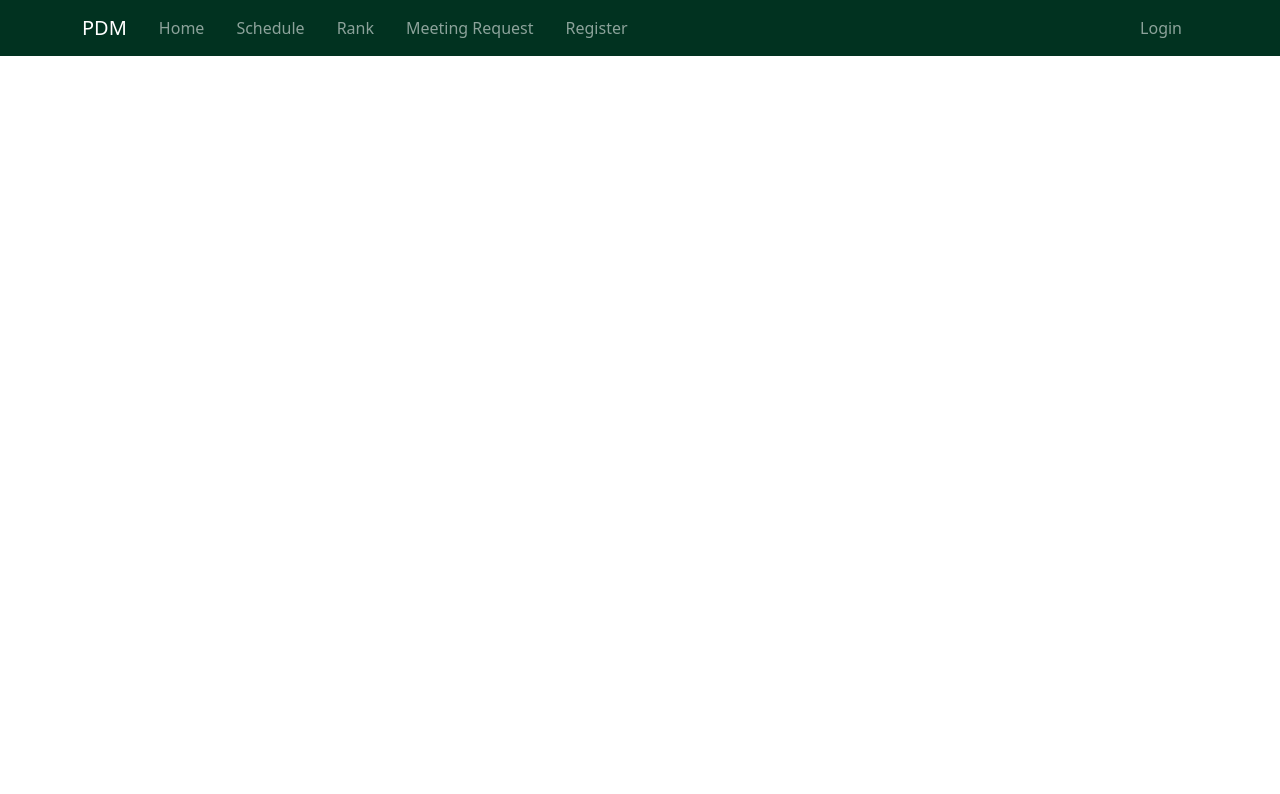
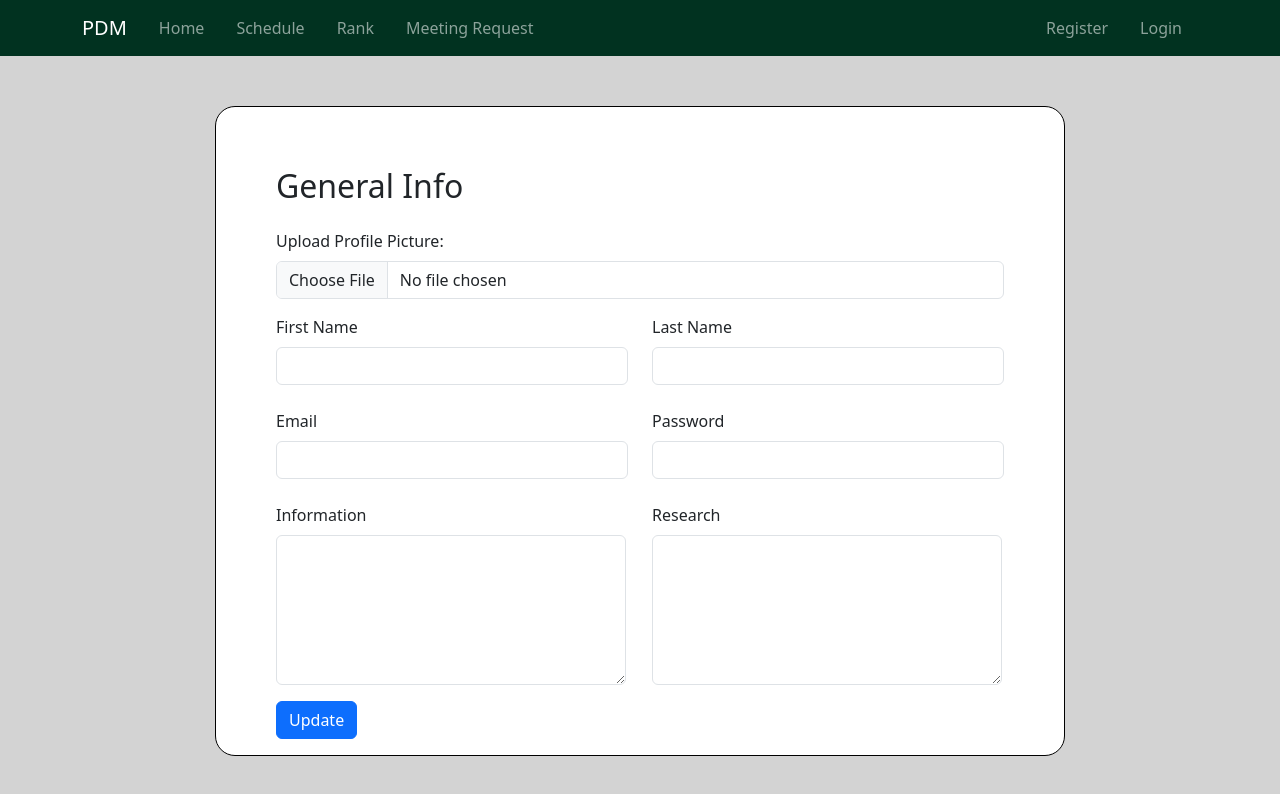
Before and after one commit to christophkp/Psych-Dissertation-Matching, a React (Create React App) app in the folder client/: page /profile in a window 1280 px wide. Shown: the top 794 px of the page. Built offline with nearby package versions, Linux system fonts and the light colour scheme.

Commit message:
added profile page/completed story #21

```diff
--- a/client/src/App.js
+++ b/client/src/App.js
@@ -5,7 +5,9 @@ import Schedule from "./pages/Schedule";
 import Rank from "./pages/Rank";
 import Registration from "./pages/Registration";
 import {UserSettings} from "./pages/UserSettings";
-import {Login} from "./pages/Login";
+import { Login } from "./pages/Login";
+import { Profile } from "./pages/Profile";
+
 
 import {MeetingRequest} from "./pages/MeetingRequest";
 
@@ -18,7 +20,7 @@ function App() {
     <div className="App">
       <Router>
         <NavbarComponent />
-        <ToastContainer toastStyle={{ marginTop: '50px' }}/>
+        <ToastContainer toastStyle={{ marginTop: "50px" }} />
         <Routes>
           <Route path="/" element={<Home />} />
           <Route path="/schedule" element={<Schedule />} />
@@ -27,6 +29,7 @@ function App() {
           <Route path="/registration" element={<Registration />} />
           <Route path="/settings" element={<UserSettings />} />
           <Route path="/login" element={<Login />} />
+          <Route path="/profile" element={<Profile />} />
         </Routes>
       </Router>
     </div>
--- a/client/src/components/Navbar.js
+++ b/client/src/components/Navbar.js
@@ -48,10 +48,6 @@ export const NavbarComponent = () => {
                 {" "}
                 Meeting Request{" "}
               </Link>
-              <Link to="/registration" className="nav-link px-3">
-                {" "}
-                Register{" "}
-              </Link>
             </Nav>
             <Nav className="ms-auto">
               {user ? (
@@ -60,8 +56,13 @@ export const NavbarComponent = () => {
                   id="basic-nav-dropdown"
                   className="px-3"
                 >
-                  <NavDropdown.Item href="#action/3.1">
-                    Profile
+                  <NavDropdown.Item>
+                    <Link
+                      to="/profile"
+                      style={{ textDecoration: "none", color: "inherit" }}
+                    >
+                      Profile
+                    </Link>
                   </NavDropdown.Item>
                   <NavDropdown.Item href="#action/3.2">
                     Schedule
@@ -73,9 +74,14 @@ export const NavbarComponent = () => {
                   </NavDropdown.Item>
                 </NavDropdown>
               ) : (
-                <Link to="/login" className="nav-link px-3">
-                  Login
-                </Link>
+                <>
+                  <Link to="/registration" className="nav-link px-3">
+                    Register
+                  </Link>
+                  <Link to="/login" className="nav-link px-3">
+                    Login
+                  </Link>
+                </>
               )}
             </Nav>
           </Navbar.Collapse>
--- /dev/null
+++ b/client/src/pages/Profile.js
@@ -0,0 +1,140 @@
+import { AuthContext } from "../context/AuthContext";
+import { useContext, useState } from "react";
+import Col from "react-bootstrap/Col";
+import Form from "react-bootstrap/Form";
+import Row from "react-bootstrap/Row";
+import Button from "react-bootstrap/Button";
+import Container from "react-bootstrap/Container";
+import axios from "axios";
+
+export const Profile = () => {
+  const { user } = useContext(AuthContext);
+  const [firstName, setFirstName] = useState((user && user.firstName) || "");
+  const [lastName, setLastName] = useState((user && user.lastName) || "");
+  const [username, setUsername] = useState((user && user.username) || "");
+  //   const [password, setPassword] = useState((user && user.password) || "");
+
+  const [information, setInformation] = useState(
+    (user && user.information) || ""
+  );
+  const [research, setResearch] = useState((user && user.research) || "");
+
+  const handleSubmit = async (e) => {
+    e.preventDefault();
+    try {
+      await axios.put(`http://localhost:3001/update/${user.id}`, {
+        firstName,
+        lastName,
+        username,
+        information,
+        research,
+      });
+    } catch (error) {
+      if (error.response) {
+        console.error(error.response?.data?.message);
+      }
+    }
+  };
+
+  return (
+    <Container className="d-flex justify-content-center align-items-center vh-100">
+      <div
+        style={{
+          width: "850px",
+          height: "650px",
+          border: "1px solid black",
+          borderRadius: "20px",
+          padding: "60px",
+          backgroundColor: "white",
+          marginBottom: "50px",
+        }}
+      >
+        <h2 className="pb-3" style={{ position: "relative" }}>
+          General Info
+        </h2>
+        <Form>
+          <Row>
+            <Form.Group controlId="formFile" className="mb-3">
+              <Form.Label>Upload Profile Picture:</Form.Label>
+              <Form.Control type="file" />
+            </Form.Group>
+            <Form.Group as={Col} controlId="formFirstName">
+              <Form.Label>First Name</Form.Label>
+
+              <Form.Control
+                type="text"
+                value={firstName}
+                onChange={(e) => {
+                  setFirstName(e.target.value);
+                }}
+              />
+            </Form.Group>
+            <Form.Group as={Col} controlId="formLastName">
+              <Form.Label>Last Name</Form.Label>
+              <Form.Control
+                type="text"
+                value={lastName}
+                onChange={(e) => {
+                  setLastName(e.target.value);
+                }}
+              />
+            </Form.Group>
+          </Row>
+          <Row className="mt-4">
+            <Form.Group as={Col} controlId="formEmail">
+              <Form.Label>Email</Form.Label>
+
+              <Form.Control
+                type="text"
+                value={username}
+                onChange={(e) => {
+                  setUsername(e.target.value);
+                }}
+              />
+            </Form.Group>
+            <Form.Group as={Col} controlId="formEmail1">
+              <Form.Label>Password</Form.Label>
+
+              <Form.Control />
+            </Form.Group>
+          </Row>
+          <Row className="mt-4">
+            <Form.Group as={Col} controlId="formInformation">
+              <Form.Label>Information</Form.Label>
+
+              <Form.Control
+                as="textarea"
+                value={information}
+                onChange={(e) => {
+                  setInformation(e.target.value);
+                }}
+                style={{ height: "150px", width: "350px" }}
+              />
+            </Form.Group>
+            <Form.Group as={Col} controlId="formResearch">
+              <Form.Label>Research</Form.Label>
+
+              <Form.Control
+                as="textarea"
+                value={research}
+                onChange={(e) => {
+                  setResearch(e.target.value);
+                }}
+                style={{ height: "150px", width: "350px" }}
+              />
+            </Form.Group>
+          </Row>
+          <Button
+            className="mt-3"
+            variant="primary"
+            type="submit"
+            onClick={handleSubmit}
+          >
+            Update
+          </Button>
+        </Form>
+      </div>
+    </Container>
+  );
+};
+document.body.style.backgroundColor = "#d3d3d3";
```
Also changed, not shown: 2 other files (tests, documents, lock files or other folders).
